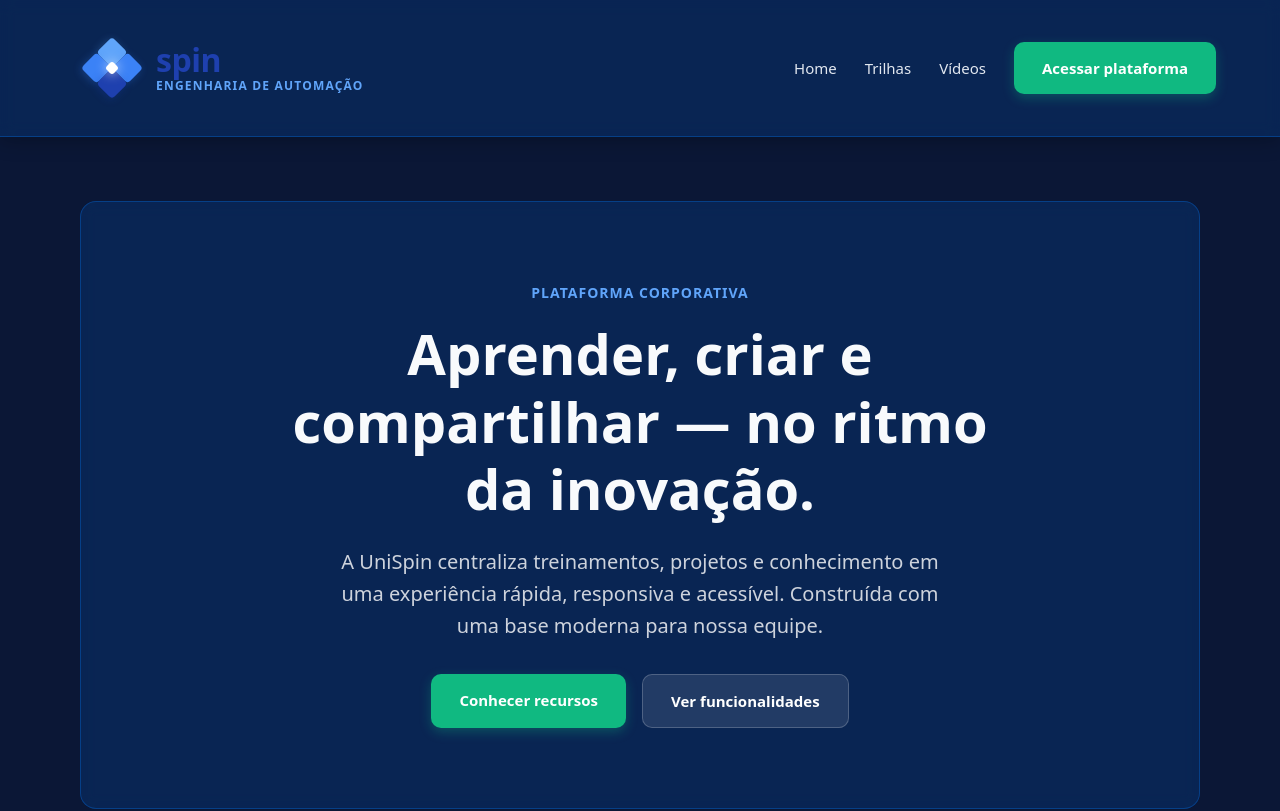
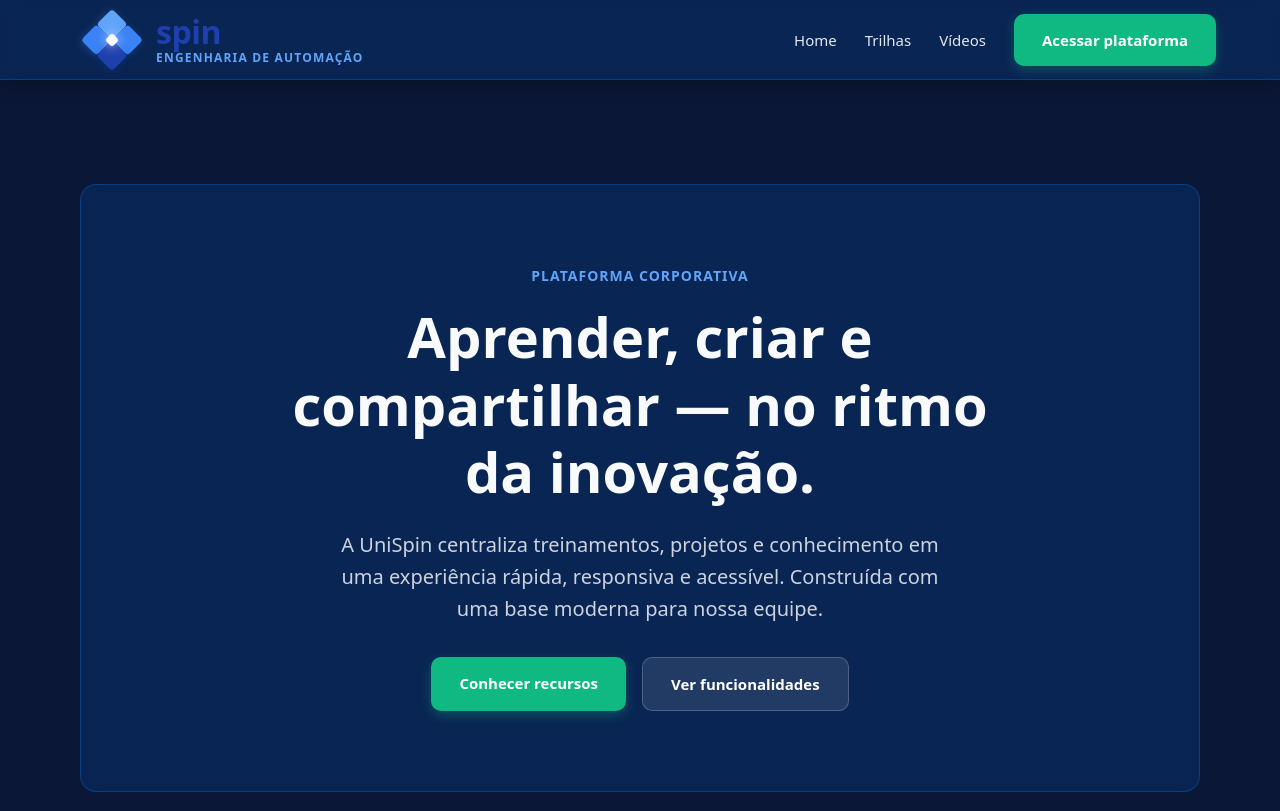
Before and after one commit to 4isaque4/UniSpin, a React (Vite) app in the folder apps/web/: page / in a window 1280 px wide. Shown: the top 811 px of the page. Built offline with nearby package versions, Linux system fonts and the light colour scheme; no server answers.

Commit message:
Header ajustado

```diff
--- a/apps/web/src/styles/global.css
+++ b/apps/web/src/styles/global.css
@@ -2,7 +2,7 @@
 * { box-sizing: border-box; }
 body {
   margin: 0;
-  padding-top: 0;
+  padding-top: 80px;
   font-family: system-ui, -apple-system, BlinkMacSystemFont, 'Segoe UI', Roboto, sans-serif;
   background: #0b1736;
   color: #ffffff;
@@ -22,16 +22,25 @@ body {
   backdrop-filter: blur(8px);
   padding: 20px 0;
   border-bottom: 1px solid rgba(0, 123, 255, 0.3);
-  position: sticky;
+  position: fixed;
   top: 0;
-  z-index: 100;
+  left: 0;
+  right: 0;
+  z-index: 1000;
   box-shadow: 0 2px 20px rgba(0, 0, 0, 0.3);
+  height: 80px;
+  display: flex;
+  align-items: center;
 }
 
 .nav .container {
   display: flex;
   justify-content: space-between;
   align-items: center;
+  width: 100%;
+  max-width: 1200px;
+  margin: 0 auto;
+  padding: 0 24px;
 }
 
 .logo {
@@ -53,7 +62,7 @@ body {
   padding: 80px 0;
   text-align: center;
   margin: 24px;
-  margin-top: 40px;
+  margin-top: 80px;
   border-radius: 16px;
 }
 
```
